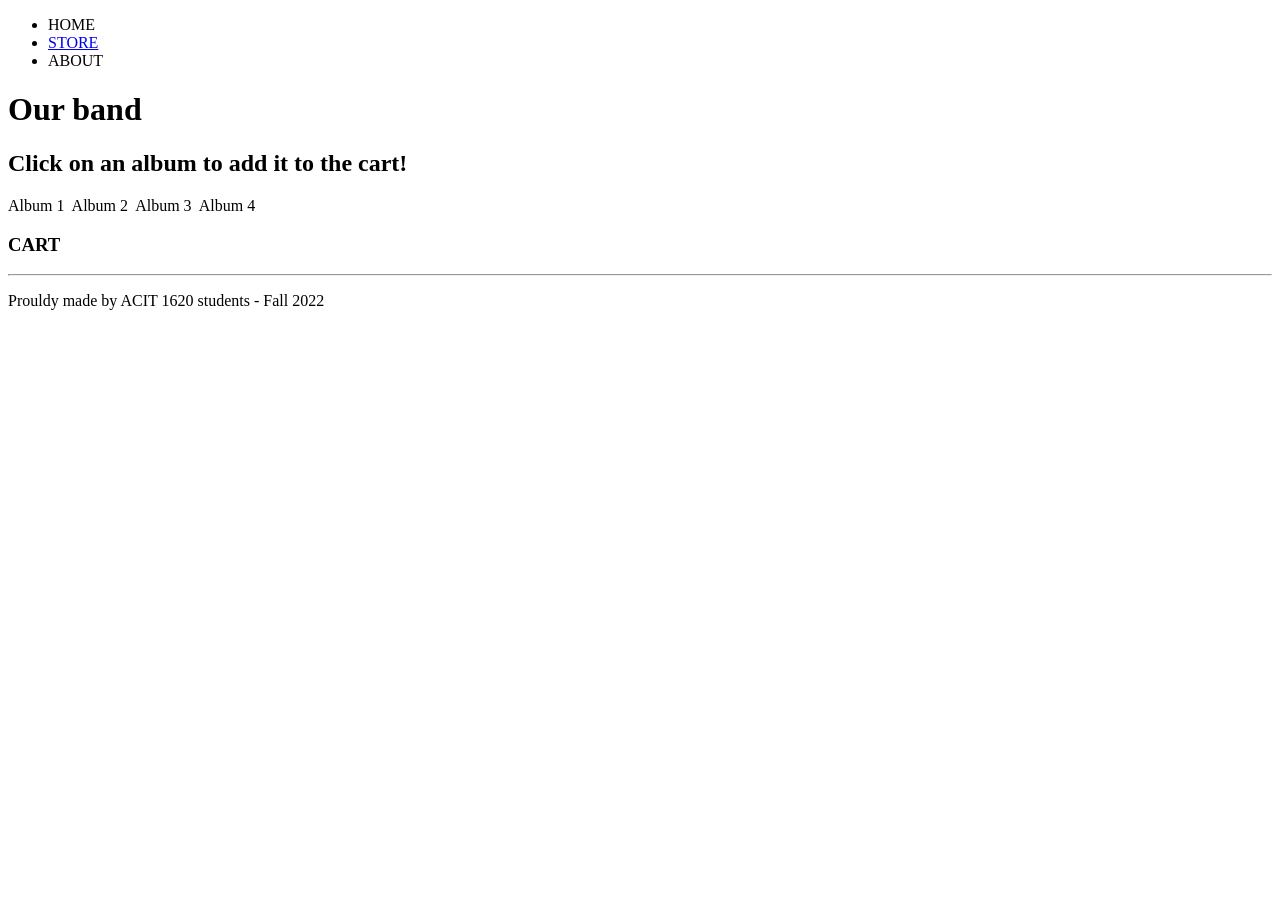
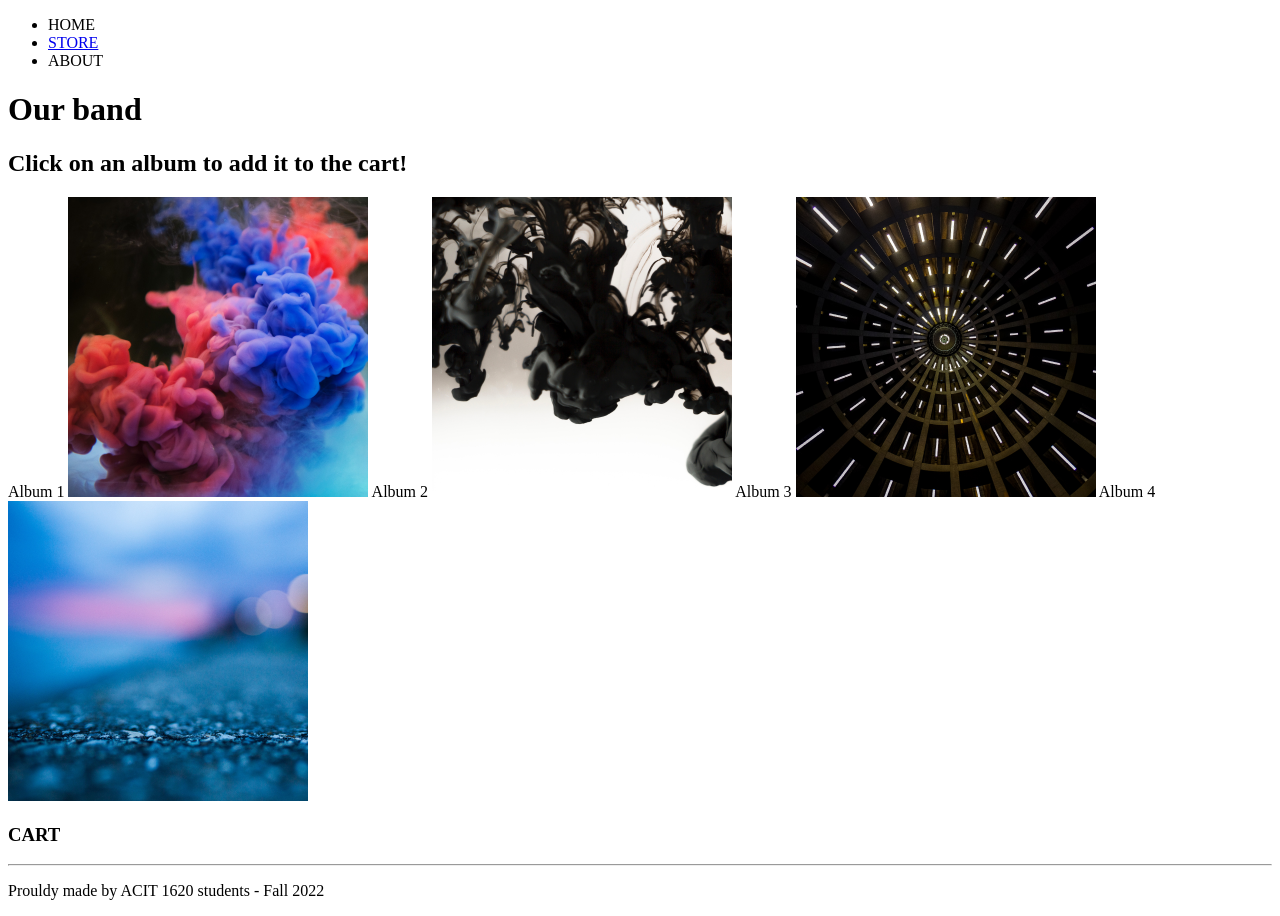
Before and after one commit to BhavdeepSinghGoraya/Music-Band-JS, a plain HTML site: page Final/store.html in a window 1280 px wide. Before the commit the page ends 800 px from the top, so only its background shows below. Drawn offline with Linux system fonts and the light colour scheme.

Commit message:
Adding Semantic tags and adding images to the body

```diff
--- a/Final/store.html
+++ b/Final/store.html
@@ -9,6 +9,7 @@
     <script src="script/script.js" defer></script>
 </head>
 <body>
+    <header>
     <ul>
         <li><a>HOME</a></li>
         <li><a href="store.html">STORE</a></li>
@@ -18,27 +19,29 @@
     <h1>Our band</h1>
 
     <h2>Click on an album to add it to the cart!</h2>
-
+</header>
+<main>
     <section>
         <span>Album 1</span>
-        <img>
+        <img src="images/Album1.png" alt="Album1">
 
         <span>Album 2</span>
-        <img>
+        <img src="images/Album2.png" alt="Album2">
 
         <span>Album 3</span>
-        <img>
+        <img src="images/Album3.png" alt="Album3">
 
         <span>Album 4</span>
-        <img>
+        <img src="images/Album4.png" alt="Ablum4">
     </section>
 
-    <section>
+    <aside>
         <h3>CART</h3>
         <hr>
-    </section>
-
+    </aside>
+</main>
+<footer>
     <p>Prouldy made by ACIT 1620 students - Fall 2022</p>
-
+</footer>
 </body>
 </html>
```
